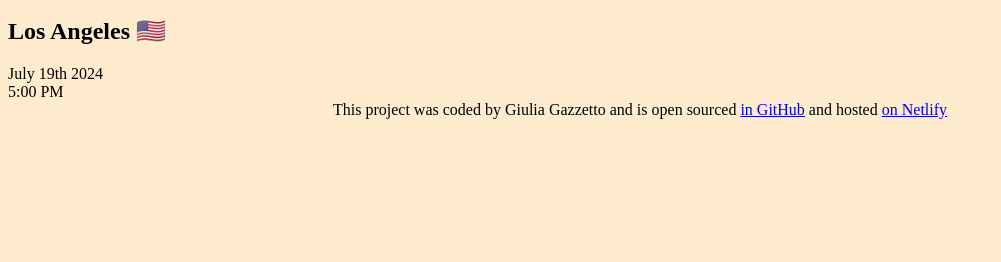
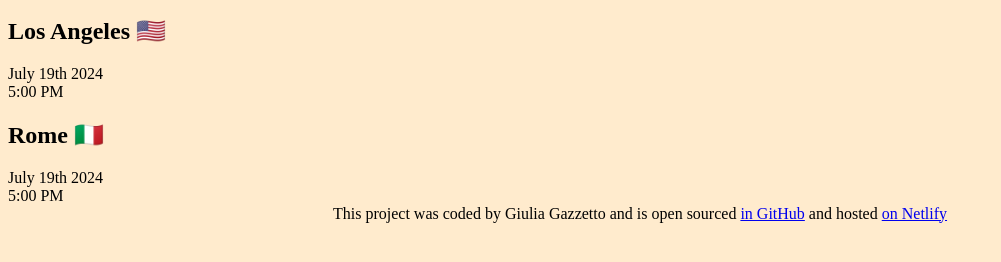
Before and after one commit to gio-gionni/world-clock, a plain HTML site: page index.html in a window 1280 px wide. Shown: the part 102-364 px from the top of the page, without its empty margins (0-1001 px from the left). Drawn offline with Linux system fonts and the light colour scheme.

Commit message:
Update index.html

```diff
--- a/index.html
+++ b/index.html
@@ -21,6 +21,11 @@
       <div class="date">July 19th 2024</div>
       <div class="time">5:00 PM</div>
     </div>
+    <div class="city-list">
+      <h2>Rome 🇮🇹</h2>
+      <div class="date">July 19th 2024</div>
+      <div class="time">5:00 PM</div>
+    </div>
     <footer>
       This project was coded by Giulia Gazzetto and is open sourced
       <a href="https://github.com/gio-gionni/world-clock.git">in GitHub</a> and
```
